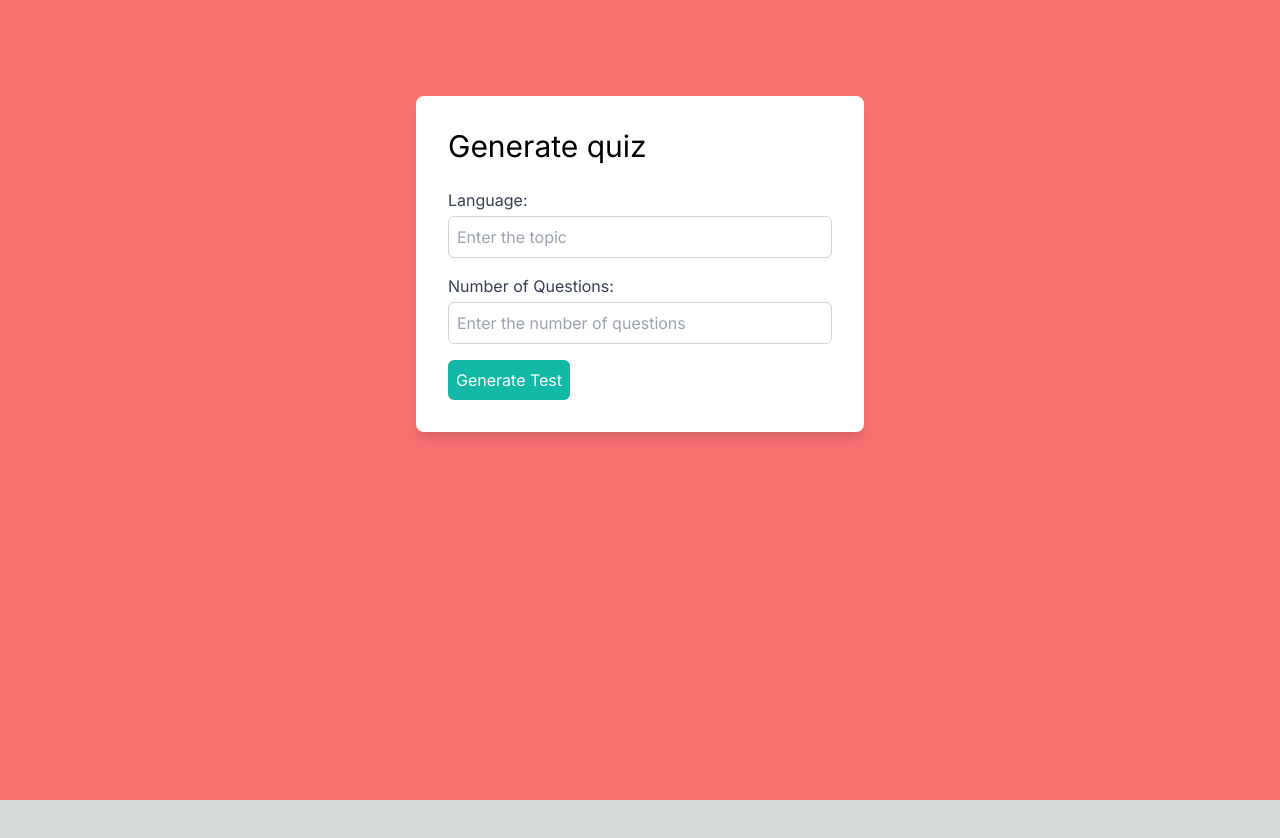
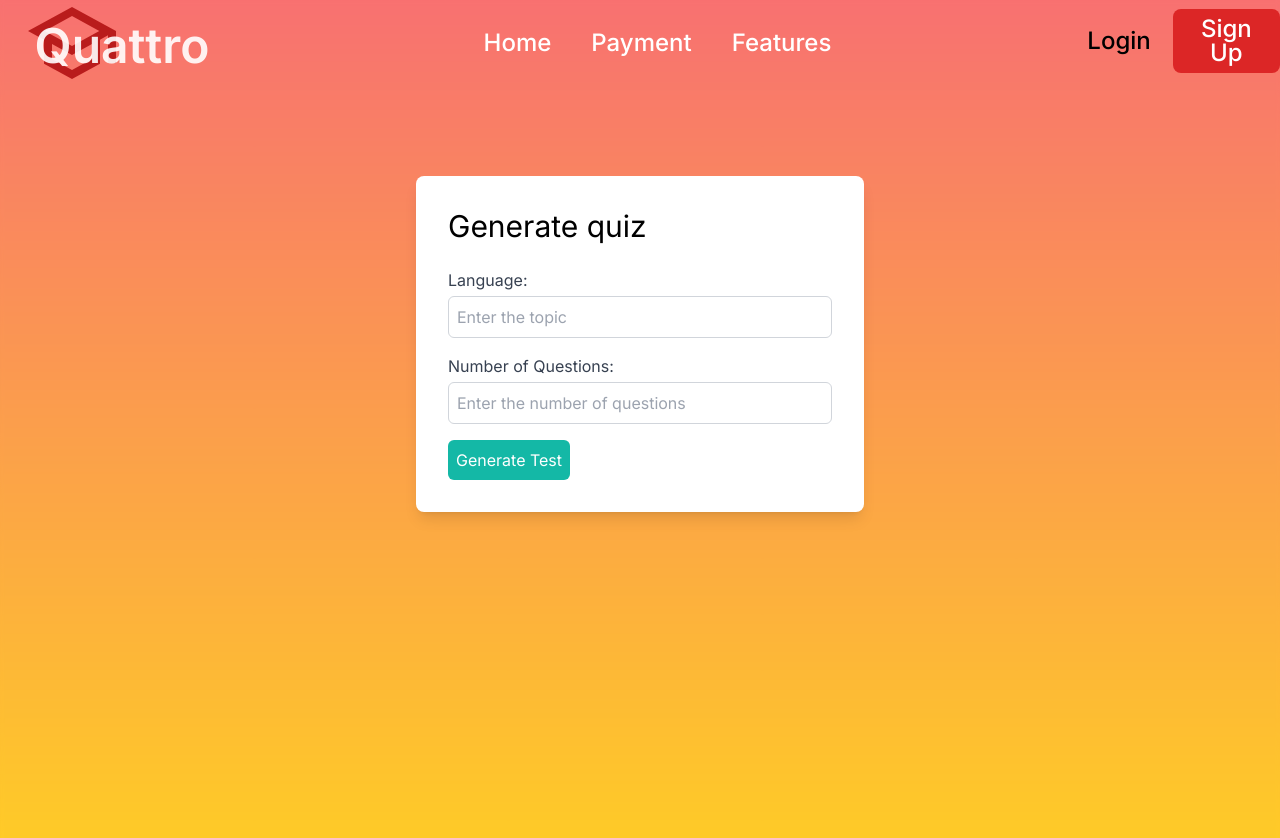
Before and after one commit to quattrolinguo/quatrolinguo, a Next.js app: page / in a window 1280 px wide. Shown: the top 838 px of the page. Before the commit the page ends 800 px from the top, so only its background shows below. Built offline with nearby package versions, Linux system fonts and the light colour scheme.

Commit message:
Create navbar
- Create navbar component
- Add default background gradient to layout.js to affect all routes
- Follow up style the navbar to ensure proper spacing

```diff
--- a/package.json
+++ b/package.json
@@ -9,7 +9,13 @@
     "lint": "next lint"
   },
   "dependencies": {
+    "@headlessui/react": "^1.7.18",
+    "@heroicons/react": "^2.1.1",
+    "@mdi/js": "^7.4.47",
+    "@mdi/react": "^1.6.1",
+    "install": "^0.13.0",
     "next": "^14.1.0",
+    "npm": "^10.3.0",
     "react": "^18.2.0",
     "react-dom": "^18.2.0"
   },
--- a/src/app/components/navbar.js
+++ b/src/app/components/navbar.js
@@ -0,0 +1,42 @@
+import Icon from '@mdi/react';
+import { mdiSchoolOutline } from '@mdi/js';
+
+export default function Navbar() {
+    return (
+        <div className="flex justify-between items-center w-full h-20 px-4 relative bg-transparent">
+            <div
+                className="absolute pl-2 pt-3 overflow-visible"
+                style={{ width: '114px', height: '114px' }}
+                viewBox="0 0 114 114"
+            >
+                <Icon path={mdiSchoolOutline} size={4} color='#B91C1C'></Icon>
+            </div>
+            <div className="absolute right-[0%] left-[2.7%] w-[97.3%] bottom-[22.81%] top-[26.32%] h-[50.88%]">
+                <div className="flex flex-row gap-10 items-center justify-start absolute right-[40.61%] left-[36.05%] w-[23.34%] bottom-[16.6%] top-[23.4%] h-[60%]">
+                    <div className="text-white text-left font-medium text-2xl leading-6 relative">
+                        Home
+                    </div>
+                    <div className="text-white text-left font-medium text-2xl leading-6 relative">
+                        Payment
+                    </div>
+                    <div className="text-white text-left font-medium text-2xl leading-6 relative">
+                        Features
+                    </div>
+                </div>
+                <div className="flex flex-row gap-[22px] items-center justify-start absolute right-[0%] left-[84.53%] w-[15.47%] bottom-[0%] top-[0%] h-[100%]">
+                    <div className="text-dark-dark text-left font-medium text-2xl leading-6 relative">
+                        Login
+                    </div>
+                    <div className="bg-[#dc2626] rounded-lg pt-2 pr-6 pb-2 pl-6 flex flex-row gap-2.5 items-center justify-center relative">
+                        <div className="text-white text-center font-medium text-2xl leading-6 relative flex items-center justify-center">
+                            Sign Up
+                        </div>
+                    </div>
+                </div>
+                <div className="text-white text-left font-semibold text-5xl leading-6 absolute right-[76.64%] left-[0%] w-[23.36%] bottom-[17.9%] top-[31.03%] h-[51.06%]" style={{ opacity: '0.9' }}>
+                    Quattro
+                </div>
+            </div>
+        </div>
+    );
+}
--- a/src/app/generate/page.js
+++ b/src/app/generate/page.js
@@ -25,7 +25,7 @@ export default function Home() {
         }
     };
     return (
-        <main className="flex min-h-screen flex-col items-center justify-between p-24 bg-red-400 backdrop-blur" style={{
+        <div className="flex min-h-screen flex-col items-center justify-between p-24 bg-red-400 backdrop-blur" style={{
             background: 'var(--background-gradient, linear-gradient(180deg, rgba(248, 113, 113, 1) 0%, rgba(255, 207, 36, 1) 100%))',
             backdropFilter: 'blur(2px)'
         }}>
@@ -74,6 +74,6 @@ export default function Home() {
                     </div>
                 )}
             </div>
-        </main>
+        </div>
     );
 }
--- a/src/app/layout.js
+++ b/src/app/layout.js
@@ -1,5 +1,6 @@
 import { Inter } from "next/font/google";
 import "./globals.css";
+import Navbar from "./components/navbar";
 
 const inter = Inter({ subsets: ["latin"] });
 
@@ -11,7 +12,13 @@ export const metadata = {
 export default function RootLayout({ children }) {
   return (
     <html lang="en">
-      <body className={`${inter.className}`}>{children}</body>
-    </html>
+      <body className={`${inter.className} bg-red-400 backdrop-blur`} style={{
+        background: 'var(--background-gradient, linear-gradient(180deg, rgba(248, 113, 113, 1) 0%, rgba(255, 207, 36, 1) 100%))',
+        backdropFilter: 'blur(2px)'
+      }}>
+        <Navbar />
+        <div >{children}</div>
+      </body>
+    </html >
   );
 }
--- a/src/app/page.js
+++ b/src/app/page.js
@@ -25,9 +25,9 @@ export default function Home() {
     }
   };
   return (
-    <main className="flex min-h-screen flex-col items-center justify-between p-24 bg-red-400">
+    <main className="flex min-h-screen flex-col items-center justify-between p-24">
       <div className="max-w-md w-full p-8 bg-white rounded-lg shadow-lg">
-        <h1 className="text-3xl mb-6 text-black">Generate quiz</h1>
+        <h1 className="text-3xl mb-6 text-black ">Generate quiz</h1>
 
         <div className="space-y-4">
           <label className="block">
--- a/src/app/test.js
+++ b/src/app/test.js
@@ -1,6 +1,7 @@
 import Head from "next/head";
 import { useState } from "react";
 import styles from "./index.module.css";
+import Image from "next/image";
 
 export default function Home() {
   const [animalInput, setAnimalInput] = useState("");
@@ -24,7 +25,7 @@ export default function Home() {
 
       setResult(data.result);
       setAnimalInput("");
-    } catch(error) {
+    } catch (error) {
       // Consider implementing your own error handling logic here
       console.error(error);
       alert(error.message);
@@ -39,7 +40,7 @@ export default function Home() {
       </Head>
 
       <main className={styles.main}>
-        <img src="/dog.png" className={styles.icon} />
+        <Image src="/dog.png" className={styles.icon} alt="dog" />
         <h3>Name my pet</h3>
         <form onSubmit={onSubmit}>
           <input
```
Also changed, not shown: 1 other file (tests, documents, lock files or other folders).
